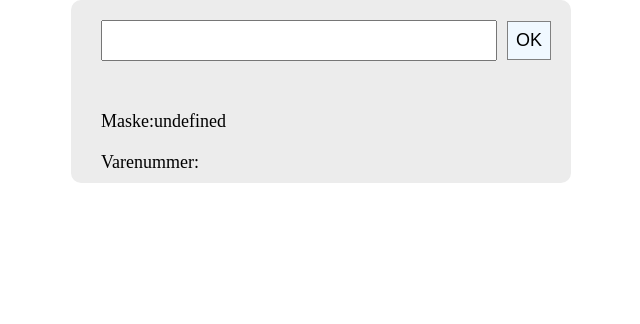
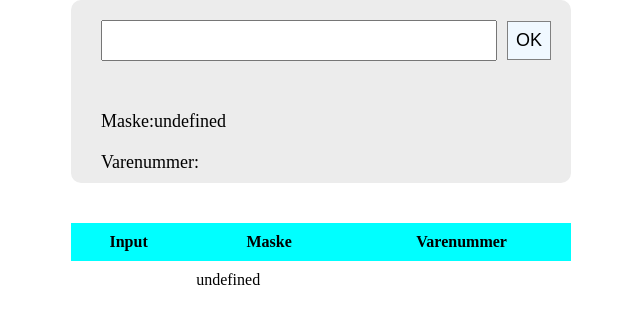
Before and after one commit to Johannesfyren/barcode, a plain HTML site: page index.html in a window 1280 px wide. Both pictures are taken after a click on the button "OK". Shown: the whole page, without its empty margins (319-959 px from the left). Drawn offline with Linux system fonts and the light colour scheme.

Commit message:
Add table with inputs

```diff
--- a/index.html
+++ b/index.html
@@ -25,6 +25,20 @@
     <p id="barcode-mask-result">Maske:</p>
     <p id="product-number">Varenummer:</p>
   </div>
+ </div>
+
+<div class="table-wrapper">
+  <table class="stregkode-tabel">
+    <thead>
+      <th>Input</th>
+      <th>Maske</th>
+      <th>Varenummer</th>
+    </thead>
+    <tbody>
+      <tr></tr>
+    </tbody>
+  </table>
+</div>
 
 </body>
 </html>
--- a/js.js
+++ b/js.js
@@ -2,6 +2,8 @@
 const submitButton = document.querySelector("#submit-barcode");
 const displayResult = document.querySelector("#barcode-mask-result");
 const productNumber = document.querySelector("#product-number");
+const barcodeTable = document.querySelector(".stregkode-tabel");
+const test=  "TEST";
 
 
 
@@ -10,6 +12,7 @@ submitButton.addEventListener("click",()=>{
     const input = document.querySelector("#number-input").value;
     displayResult.textContent = `Maske:${getMask(input)}`;
     productNumber.textContent = `Varenummer:${displayProductNumber(input)}`;
+    addRow(barcodeTable);
 });
 
 
@@ -76,3 +79,24 @@ function getMask(string){
 function displayProductNumber(barcode){
     return barcode.slice(9,15);
 }
+
+function addRow(tableID) {
+    // Get a reference to the table
+    let tableRef = tableID;
+
+    // Insert a row at the end of the table
+    let newRow = tableRef.insertRow(-1);
+
+    // Insert a cell in the row at index 0
+    let newCell = newRow.insertCell(0);
+    let newCell2 = newRow.insertCell(1);
+    let newCell3 = newRow.insertCell(2);
+
+    // Append a text node to the cell
+    let newText = document.createTextNode(document.querySelector("#number-input").value);
+    let newText2 = document.createTextNode(displayResult.textContent.slice(6));
+    let newText3 = document.createTextNode(productNumber.textContent.slice(11));
+    newCell.appendChild(newText);
+    newCell2.appendChild(newText2);
+    newCell3.appendChild(newText3);
+}
--- a/style.css
+++ b/style.css
@@ -36,3 +36,24 @@
 .container-results > :first-child{
     margin: 20px 0;
 }
+.stregkode-tabel{
+    min-width: 500px;
+    border-collapse: collapse;
+
+}
+.table-wrapper{
+    display: flex;
+    justify-content: center;
+    margin: 40px auto;
+
+}
+table, th, td, tr, thead, tbody{
+    padding: 10px;
+
+}
+th{
+    background-color: aqua;
+}
+tr:nth-child(odd) {
+background-color: rgb(236, 236, 236);
+}
```
